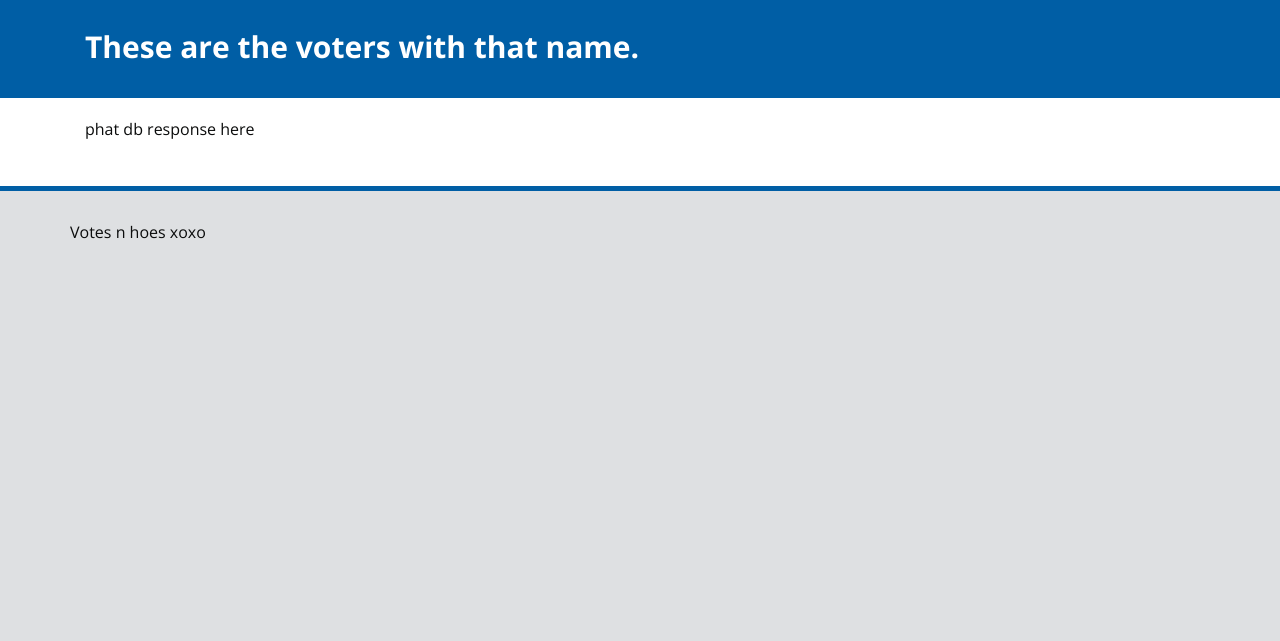
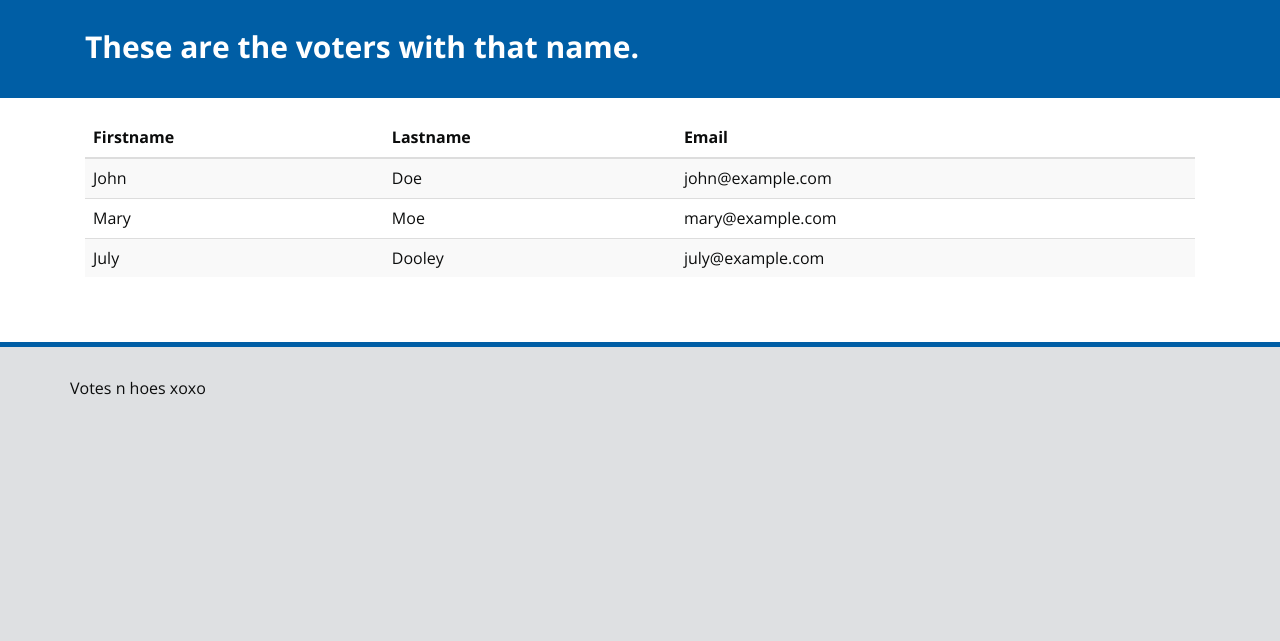
Before and after one commit to E-lection/Station, a Flask app: template templates/voterdb.html in a window 1280 px wide. Shown: the part 77-718 px from the top of the page. Run offline with Flask 2, Linux system fonts and the light colour scheme; the template is opened without the code that fills it, so the values that code supplies are empty; some libraries are stand-ins or nearby versions.

Commit message:
Removed 'you are the poll clerk' and added table into voterdb.

```diff
--- a/templates/station.html
+++ b/templates/station.html
@@ -7,8 +7,7 @@
 
 {% block content %}
   {{ super() }}
-You are the poll clerk.
-<p> Ask the voter for their first name and postcode. </p>
+  Ask the voter for their first name and postcode.
 {% endblock %}
 
 {% block body %}
--- a/templates/voterdb.html
+++ b/templates/voterdb.html
@@ -12,5 +12,30 @@ These are the voters with that name.
 
 {% block body %}
   {{ super() }}
-  phat db response here
+  <table class="table table-striped">
+    <thead>
+      <tr>
+        <th>Firstname</th>
+        <th>Lastname</th>
+        <th>Email</th>
+      </tr>
+    </thead>
+    <tbody>
+      <tr>
+        <td>John</td>
+        <td>Doe</td>
+        <td>john@example.com</td>
+      </tr>
+      <tr>
+        <td>Mary</td>
+        <td>Moe</td>
+        <td>mary@example.com</td>
+      </tr>
+      <tr>
+        <td>July</td>
+        <td>Dooley</td>
+        <td>july@example.com</td>
+      </tr>
+    </tbody>
+  </table>
 {% endblock %}
```
